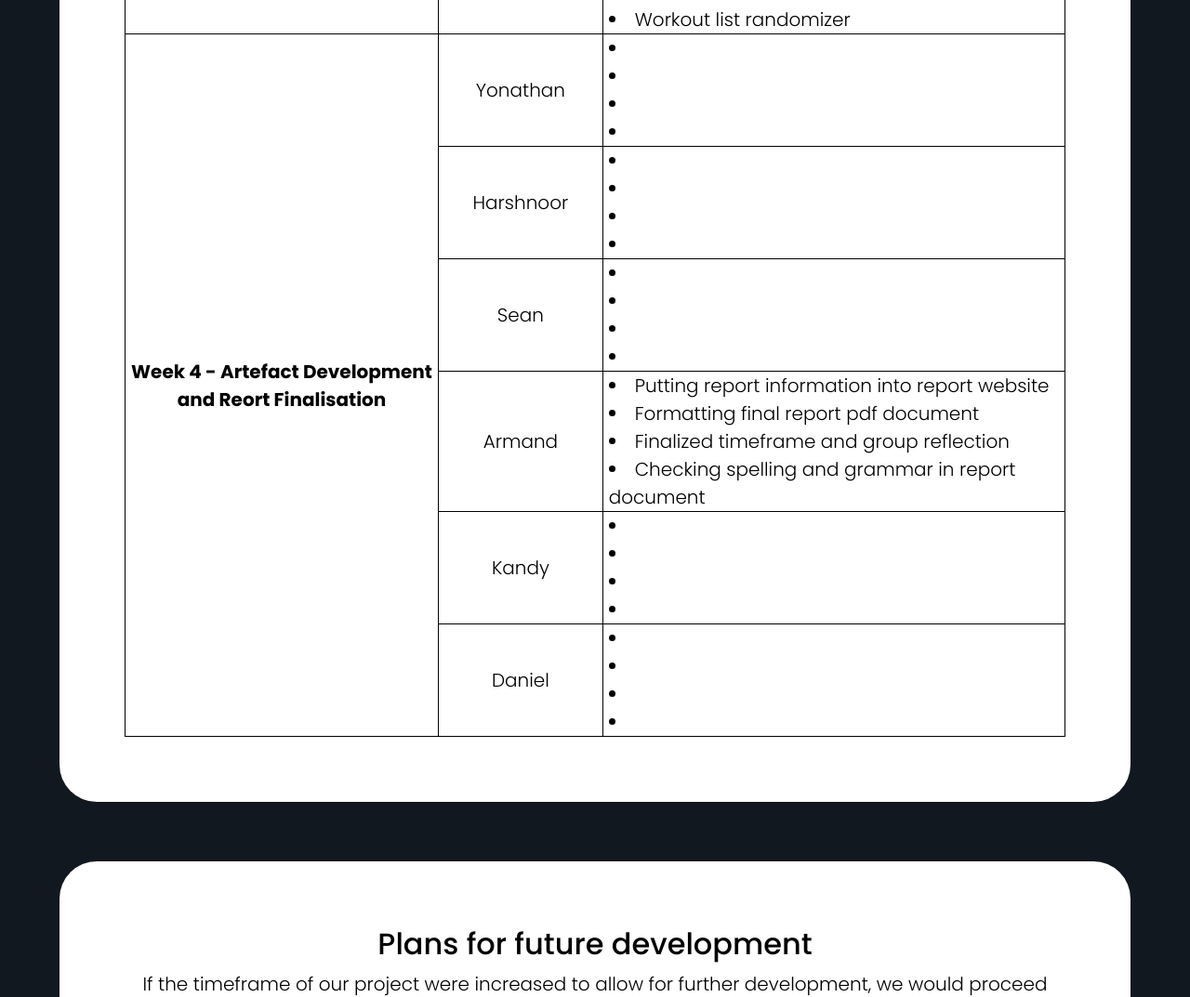
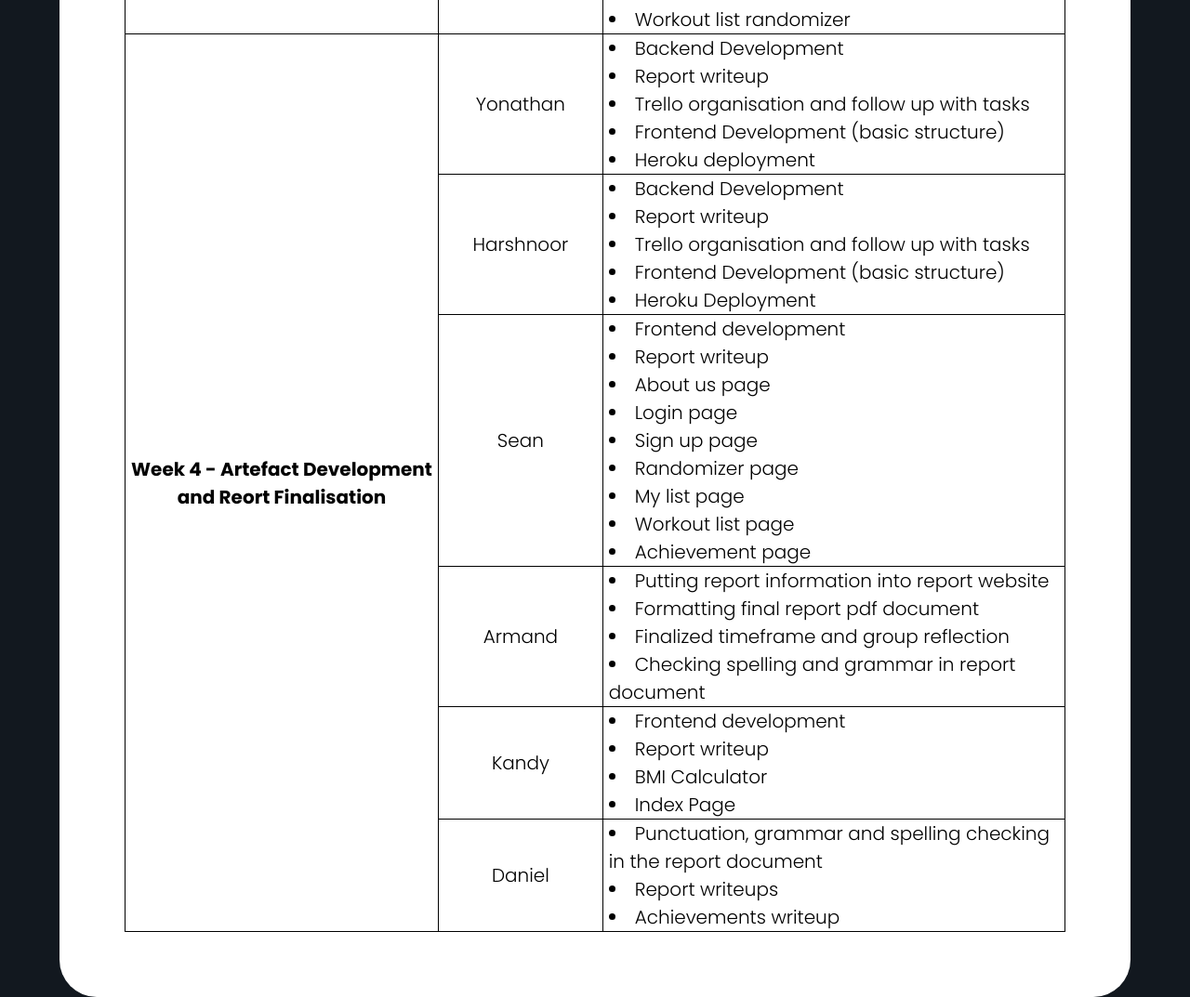
Before and after one commit to Pringle-Pacers/PringlePacersAssignment3, a plain HTML site: page time.html in a window 1280 px wide. Shown: the part 2920-3993 px from the top of the page at 93% size. Drawn offline with nearby package versions, Linux system fonts and the light colour scheme.

Commit message:
timeframeanddanielspart

```diff
--- a/time.html
+++ b/time.html
@@ -221,28 +221,36 @@
                             <th rowspan="6">Week 4 - Artefact Development and Reort Finalisation</th>
                             <td style="width: 200px">Yonathan</td>
                             <td class="table-task">
-                                <li></li>
-                                <li></li>
-                                <li></li>
-                                <li></li>
+                                <li>Backend Development </li>
+                                <li>Report writeup </li>
+                                <li>Trello organisation and follow up with tasks </li>
+                                <li>Frontend Development (basic structure) </li>
+                                <li>Heroku deployment </li>
                             </td>
                         </tr>
                         <tr>
                             <td style="width: 200px">Harshnoor</td>
                             <td class="table-task">
-                                <li></li>
-                                <li></li>
-                                <li></li>
-                                <li></li>
+                              <li>Backend Development </li>
+                              <li>Report writeup </li>
+                              <li>Trello organisation and follow up with tasks </li>
+                              <li>Frontend Development (basic structure) </li>
+                              <li>Heroku Deployment</li>
                             </td>
                         </tr>
                         <tr>
                             <td style="width: 200px">Sean</td>
                             <td class="table-task">
-                                <li></li>
-                                <li></li>
-                                <li></li>
-                                <li></li>
+                              <li>Frontend development </li>
+                              <li>Report writeup </li>
+                              <li>About us page </li>
+                              <li>Login page </li>
+                              <li>Sign up page </li>
+                              <li>Randomizer page </li>
+                              <li>My list page </li>
+                              <li>Workout list page </li>
+                              <li>Achievement page </li>
+
                             </td>
                         </tr>
                         <tr>
@@ -258,19 +266,18 @@
                         <tr>
                             <td style="width: 200px">Kandy</td>
                             <td class="table-task">
-                                <li></li>
-                                <li></li>
-                                <li></li>
-                                <li></li>
+                                <li>Frontend development  </li>
+                                <li>Report writeup </li>
+                                <li>BMI Calculator</li>
+                                <li>Index Page</li>
                             </td>
                         </tr>
                         <tr>
                             <td style="width: 200px">Daniel</td>
                             <td class="table-task">
-                                <li></li>
-                                <li></li>
-                                <li></li>
-                                <li></li>
+                                <li>Punctuation, grammar and spelling checking in the report document </li>
+                                <li>Report writeups</li>
+                                <li>Achievements writeup</li>
                             </td>
                         </tr>
                     </table>
```
Also changed, not shown: plan.html (+5 -1 lines).
